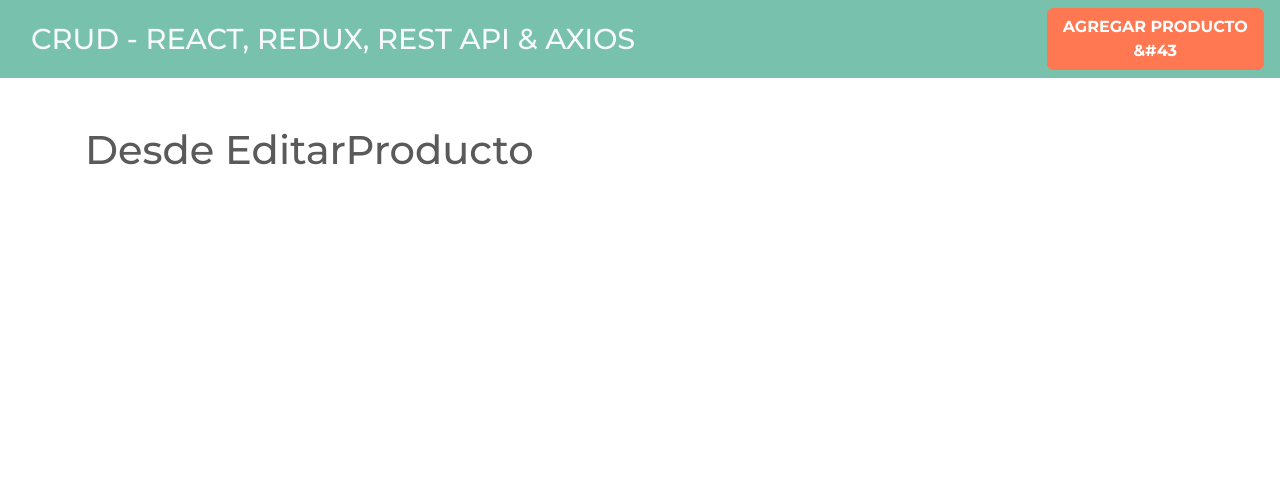
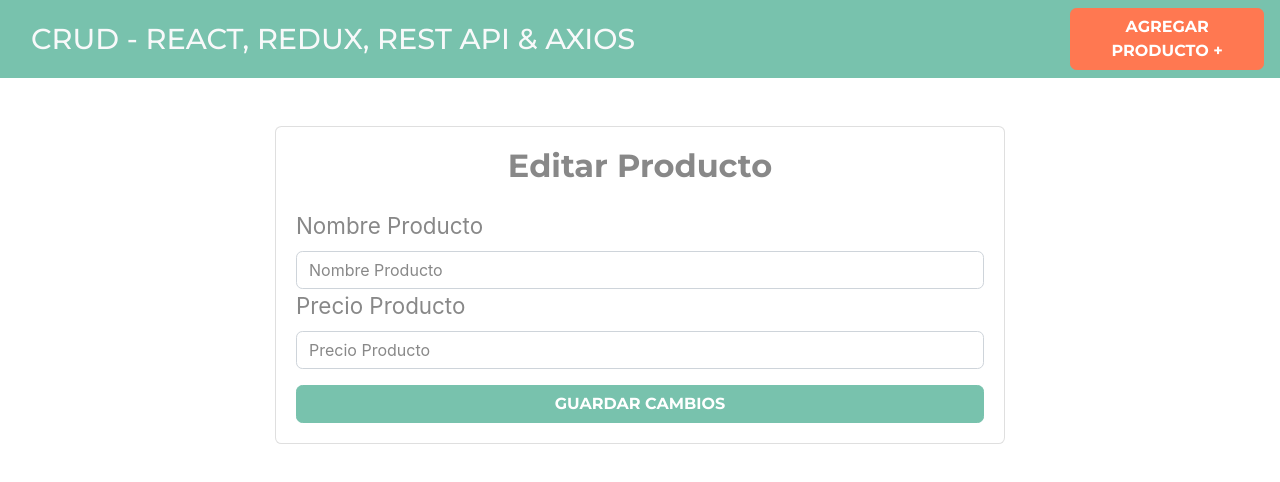
Before and after one commit to Edxon20/REDUX-CRUD, a React (Create React App) app: page /productos/editar/1 in a window 1280 px wide. Shown: the top 482 px of the page. Built offline with nearby package versions, Linux system fonts and the light colour scheme.

Commit message:
[CREATE] Redux template

```diff
--- /dev/null
+++ b/db.json
@@ -0,0 +1,19 @@
+{
+    "productos": [
+      {
+        "nombre": "Rib Eye",
+        "precio": "500",
+        "id": 7
+      },
+      {
+        "nombre": "Jugo de Limón",
+        "precio": 100,
+        "id": 9
+      },
+      {
+        "nombre": "1",
+        "precio": 2,
+        "id": 10
+      }
+    ]
+  }
--- a/package.json
+++ b/package.json
@@ -8,8 +8,10 @@
     "@testing-library/user-event": "^13.5.0",
     "react": "^18.2.0",
     "react-dom": "^18.2.0",
+    "react-redux": "^8.0.5",
     "react-router-dom": "^6.4.3",
     "react-scripts": "5.0.1",
+    "redux-thunk": "^2.4.2",
     "web-vitals": "^2.1.4"
   },
   "scripts": {
--- a/src/App.js
+++ b/src/App.js
@@ -6,10 +6,15 @@
 import { BrowserRouter as Router,Routes,Route } from 'react-router-dom'
 
 
+// Redux
+import { Provider } from 'react-redux';
+import store from './store';
+
 function App() {
   return (
 
     <Router>
+      <Provider store={store}>
       {/* De esta manera se mantiene el Header en todas las paginas */}
       <Header />
 
@@ -21,6 +26,7 @@
           <Route exact path="/productos/editar/:id" element={ <EditarProducto />} />
         </Routes>
       </div>
+      </Provider>
     </Router>
 
   );
--- a/src/components/EditarProducto.jsx
+++ b/src/components/EditarProducto.jsx
@@ -3,7 +3,48 @@
 const EditarProducto = () =>{
 
     return (
-        <h1>Desde EditarProducto</h1>
+        <div className='row justify-content-center'>
+        <div className='col-md-8'>
+            <div className='card'>
+                <div className='card-body'>
+                    <h2 className='text-center mb-4 font-weight-bold'>
+                        Editar Producto
+                    </h2>
+
+                    <form
+                        onSubmit={(e) => e.preventDefault()}
+                    >
+                        <div className='form-group'>
+                            <label>Nombre Producto</label>
+                            <input
+                                type='text'
+                                className='form-control'
+                                placeholder='Nombre Producto'
+                                name='nombre'
+                            />
+                             <div className='form-group'>
+                            <label>Precio Producto</label>
+                            <input
+                                type='number'
+                                className='form-control'
+                                placeholder='Precio Producto'
+                                name='precio'
+                            />
+                            </div>
+
+                        </div>
+
+                        <button
+                            type='submit'
+                            className='btn btn-primary font-weight-bold text-uppercase d_block w-100'
+                        >
+                            Guardar Cambios
+                        </button>
+                    </form>
+                </div>
+            </div>
+        </div>
+    </div>
     )
 }
 
--- a/src/components/Header.jsx
+++ b/src/components/Header.jsx
@@ -14,7 +14,7 @@
                 </h1>
             </div>
 
-            <Link to={'/productos/nuevo'}  className="btn btn-danger nuevo-post d-block d-md-inline-block">Agregar producto &#43</Link>
+            <Link to={'/productos/nuevo'}  className="btn btn-danger nuevo-post d-block d-md-inline-block">Agregar producto &#43;</Link>
 
 
 
--- a/src/components/Productos.jsx
+++ b/src/components/Productos.jsx
@@ -1,9 +1,26 @@
-import React from 'react';
+import React, {Fragment} from 'react';
 
 const Productos = () =>{
 
     return (
-        <h1>Desde productos</h1>
+        <Fragment>
+
+            <h2 className='text-center my-5'>Listado de Productos</h2>
+
+            <table className='table table-striped'>
+                <thead className='bg-primary table-dark'>
+                    <tr>
+                        <th scope='col'>Nombre</th>
+                        <th scope='col'>Precio</th>
+                        <th scope='col'>Acciones</th>
+                    </tr>
+                </thead>
+                <tbody>
+
+                </tbody>
+            </table>
+
+        </Fragment>
     )
 
 
--- /dev/null
+++ b/src/reducers/index.js
@@ -0,0 +1,6 @@
+import { combineReducers } from 'redux';
+import productosReducer from './productosReducer';
+
+export default combineReducers({
+    productos: productosReducer,
+});
--- /dev/null
+++ b/src/reducers/productosReducer.js
@@ -0,0 +1,18 @@
+
+
+// cada reducer tiene su propio state
+const initialState = {
+    productos: [],
+    error: null,
+    loading: false,
+    productoeliminar: null,
+    productoeditar: null
+}
+
+export default function(state = initialState, action) {
+    switch(action.type) {
+
+        default:
+            return state;
+    }
+}
--- /dev/null
+++ b/src/store.js
@@ -0,0 +1,15 @@
+import { createStore, applyMiddleware, compose } from 'redux';
+import thunk from 'redux-thunk';
+import reducer from './reducers';
+
+const store = createStore(
+    reducer,
+    compose( applyMiddleware(thunk),
+
+            typeof window === 'object' &&
+            typeof  window.__REDUX_DEVTOOLS_EXTENSION__  !== 'undefined' ?
+            window.__REDUX_DEVTOOLS_EXTENSION__() : f=>f
+    )
+);
+
+export default store;
```
Also changed, not shown: 1 other file (tests, documents, lock files or other folders).
